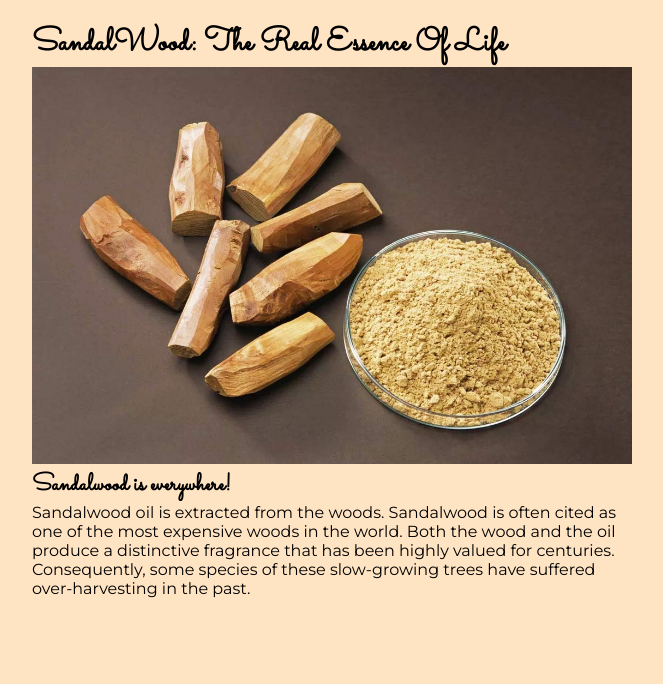
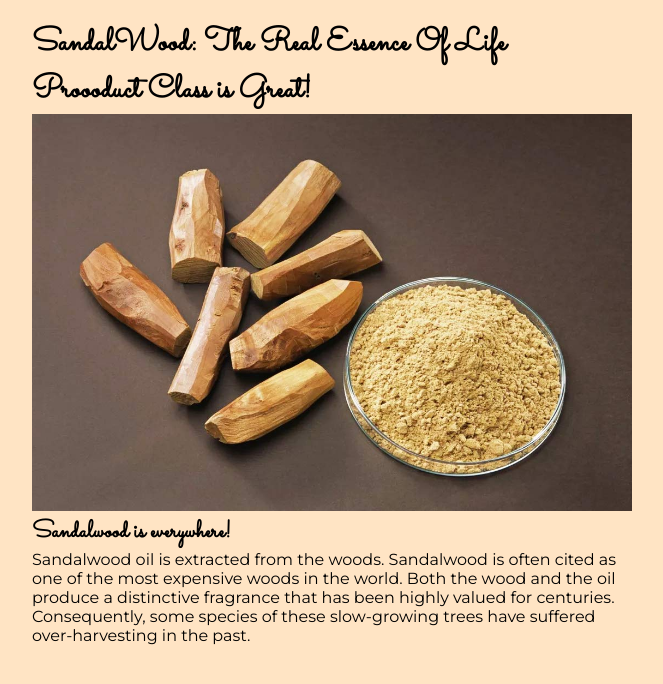
Before and after one commit to proooduct/sandalwood, a plain HTML site: page index.html in a window 1280 px wide. Shown: the whole page, without its empty margins (308-971 px from the left). Drawn offline with Linux system fonts and the light colour scheme.

Commit message:
Add another h1
Ek extra h1 add hui hai

```diff
--- a/index.html
+++ b/index.html
@@ -19,6 +19,7 @@
   <body>
     <main>
       <h1>SandalWood: The Real Essence Of Life</h1>
+      <h1>Proooduct Class is Great!</h1>
       <section>
         <img src="sandalwood.jpg" alt="SandalWood" />
         <h2>Sandalwood is everywhere!</h2>
```
